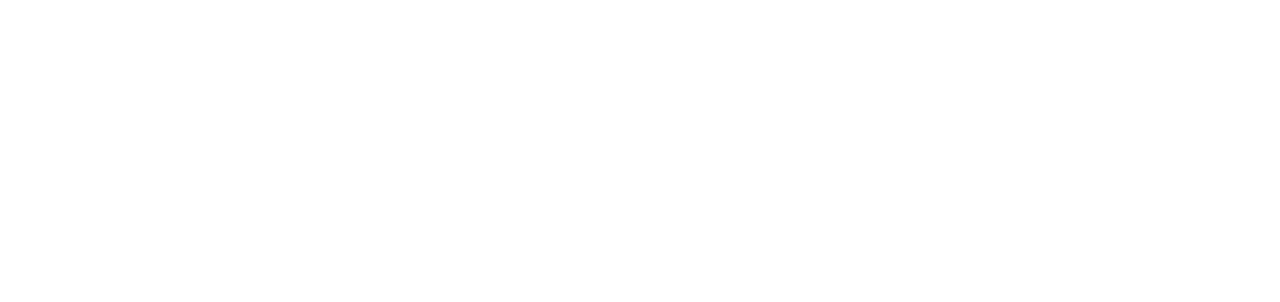
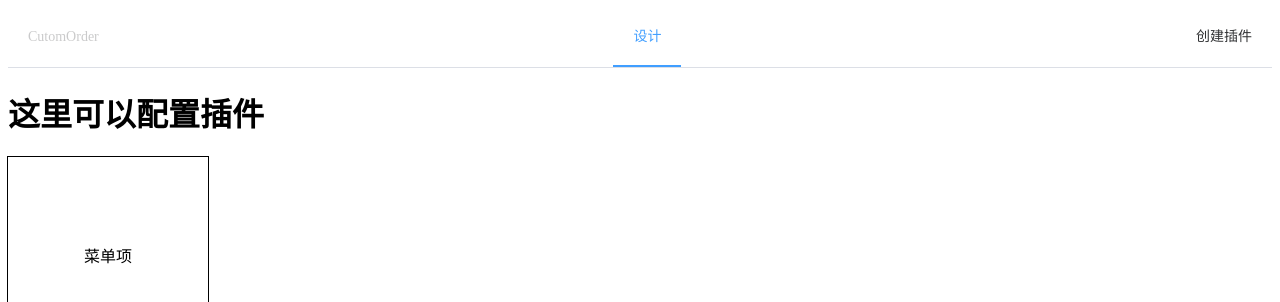
Before and after one commit to YX3234/customerOrder, a Vue app in the folder custom-order/: page /createPlugin in a window 1280 px wide. Before the commit this address had no page. Shown: the top 302 px of the page. Built offline with nearby package versions, Linux system fonts and the light colour scheme.

Commit message:
feat: 封装放置区域组件

```diff
--- a/custom-order/src/components/design/medium/DesignRender.vue
+++ b/custom-order/src/components/design/medium/DesignRender.vue
@@ -12,50 +12,7 @@
                 }}
 
             </div> -->
-        <div class="setDragaArea" ref="targetObj">
-            <DropContent v-model="Modeldata" ref="dropContentRef" group-name="drag-demo" :row="12" :column="12" :gap="2">
-                <template #preview-item="{ data }">
-                    <div style="background-color: sandybrown;height: 100%;border-radius: 6px;">
-                        <!-- <component :is="data?.key" :disabled="true" :data="data"></component> -->
-                        <div :style="{
-                            width: '100%',
-                            height: '100%',
-                            color: '#fff',
-                            // backgroundColor: '#707eb1',
-                            display: 'flex',
-                            justifyContent: 'center',
-                            alignItems: 'center',
-                            fontSize: '30%',
-                            fontWeight: '600'
-                        }">{{ (data?.name || '默认') + data?.column + "x" + data?.row }}</div>
-                    </div>
-                </template>
-                <template #move-mask="{ isPutDown }">
-                    <div :style="{
-                        width: '100%',
-                        height: '100%',
-                        border: '2px solid #2867f979',
-                        backgroundColor: isPutDown ? '#2867f91c' : '#ff000055',
-                        borderColor: isPutDown ? '#2c68f3' : '#ff000079',
-                        'border-radius': '6px',
-                        display: 'flex',
-                        justifyContent: 'center',
-                        alignItems: 'center',
-                        fontWeight: '600',
-                    }">
-                        {{ isPutDown ? '可以放置' : '不可放置' }}
-                    </div>
-                </template>
-            </DropContent>
-            <div class="mb16">
-                <button @click="() => dropContentRef?.addRow()">添加行</button>
-                <button @click="() => dropContentRef?.deleteRow()">删除行</button>
-            </div>
-            <h3 class="mb16">预览</h3>
-            <div style="width: 100%; height: 100%">
-                <PreviewLayout :data="Modeldata" :row="12" :column="12" :gap="6" :skipEmpty="false" />
-            </div>
-        </div>
+        <DragComponet :column='12' :row='12' :gap='2'></DragComponet>
     </div>
 </template>
 
@@ -64,15 +21,15 @@
 import { storeToRefs } from 'pinia';
 import { onMounted, onUpdated, ref, watchEffect } from 'vue';
 import DropContent from '@/components/grid/DropContent.vue';
-import PreviewLayout from '@/components/grid/PreviewLayout.vue';
+import DragComponet from '@/components/design/medium/DragComponent.vue'
 // import { useDraggable } from 'vue-draggable-plus';
 
 
-const dragStore = useDragStore();
-const { targetObj, containerList, Modeldata } = storeToRefs(dragStore);
-console.log("testData", Modeldata)
+// const dragStore = useDragStore();
+// const { targetObj, containerList, Modeldata } = storeToRefs(dragStore);
+// console.log("testData", Modeldata)
 
-const dropContentRef = ref<InstanceType<typeof DropContent>>();
+
 const renderList = [{ id: '0', name: "请拖动插件" }];
 const isDefault = ref(true);
 // const getPluginComponent = (type: string) => {
--- /dev/null
+++ b/custom-order/src/components/design/medium/DragComponent.vue
@@ -0,0 +1,62 @@
+<template>
+  <!-- 用于封装拖拽放置区域的组件 -->
+  <div class="setDragaArea" ref="targetObj">
+    <DropContent v-model="Modeldata" ref="dropContentRef" group-name="drag-demo" :row="row" :column="column" :gap="gap">
+      <template #preview-item="{ data }">
+        <div style="background-color: sandybrown;height: 100%;border-radius: 6px;">
+          <!-- <component :is="data?.key" :disabled="true" :data="data"></component> -->
+          <div :style="{
+      width: '100%',
+      height: '100%',
+      color: '#fff',
+      // backgroundColor: '#707eb1',
+      display: 'flex',
+      justifyContent: 'center',
+      alignItems: 'center',
+      fontSize: '30%',
+      fontWeight: '600'
+    }">{{ (data?.name || '默认') + data?.column + "x" + data?.row }}</div>
+        </div>
+      </template>
+      <template #move-mask="{ isPutDown }">
+        <div :style="{
+      width: '100%',
+      height: '100%',
+      border: '2px solid #2867f979',
+      backgroundColor: isPutDown ? '#2867f91c' : '#ff000055',
+      borderColor: isPutDown ? '#2c68f3' : '#ff000079',
+      'border-radius': '6px',
+      display: 'flex',
+      justifyContent: 'center',
+      alignItems: 'center',
+      fontWeight: '600',
+    }">
+          {{ isPutDown ? '可以放置' : '不可放置' }}
+        </div>
+      </template>
+    </DropContent>
+    <div class="mb16">
+      <button @click="() => dropContentRef?.addRow()">添加行</button>
+      <button @click="() => dropContentRef?.deleteRow()">删除行</button>
+    </div>
+    <h3 class="mb16">预览</h3>
+    <div style="width: 100%; height: 100%">
+      <PreviewLayout :data="Modeldata" :row="12" :column="12" :gap="6" :skipEmpty="false" />
+    </div>
+  </div>
+</template>
+
+<script setup lang="ts">
+import { ref } from "vue"
+import DropContent from '@/components/grid/DropContent.vue';
+import PreviewLayout from '@/components/grid/PreviewLayout.vue';
+import { useDragStore } from "@/stores/drag";
+import { storeToRefs } from "pinia";
+
+const dragStore = useDragStore();
+const { Modeldata } = storeToRefs(dragStore);
+let { column, row, gap } = defineProps(['column', 'row', 'gap'])
+const dropContentRef = ref<InstanceType<typeof DropContent>>();
+</script>
+
+<style lang="scss" scoped></style>
--- /dev/null
+++ b/custom-order/src/components/plugin/PluginMarket.vue
@@ -0,0 +1,31 @@
+<template>
+    <h1>这里可以配置插件</h1>
+    <div class="mealItem" @click="handleMealItemClick">
+        菜单项
+    </div>
+</template>
+
+<script setup lang="ts">
+import { } from "vue"
+import { useRouter } from "vue-router";
+const router = useRouter();
+const handleMealItemClick = () => {
+    router.push('/createPlugin/mealItem')
+}
+
+</script>
+
+<style lang="scss" scoped>
+.mealItem {
+
+    width: 200px;
+    height: 200px;
+    outline: 1px solid black;
+    text-align: center;
+    line-height: 200px;
+
+    &:hover {
+        background-color: rgba($color: #3c71f5, $alpha: 0.5);
+    }
+}
+</style>
--- /dev/null
+++ b/custom-order/src/components/plugin/components/MealItem.vue
@@ -0,0 +1,9 @@
+<template>
+  <div class="">这是表单项</div>
+</template>
+
+<script setup lang="ts">
+import { } from "vue"
+</script>
+
+<style lang="scss" scoped></style>
--- a/custom-order/src/components/welcome/NavLabel.vue
+++ b/custom-order/src/components/welcome/NavLabel.vue
@@ -28,7 +28,7 @@
         <div class="flex-grow"></div>
         <el-menu-item index="/design">设计</el-menu-item>
         <div class="flex-grow"></div>
-        <el-menu-item index="/other" disabled>其他</el-menu-item>
+        <el-menu-item index="/createPlugin">创建插件</el-menu-item>
     </el-menu>
 </template>
 <style scoped>
--- a/custom-order/src/router/index.ts
+++ b/custom-order/src/router/index.ts
@@ -1,13 +1,15 @@
 import { createRouter, createWebHistory } from 'vue-router'
 import LayoutView from '../views/LayoutView.vue'
 import HomeView from '../views/HomeView.vue'
+import MealItem from '@/components/plugin/components/MealItem.vue'
+import CreatePlugin from '@/views/CreatePlugin.vue'
 
 const router = createRouter({
   history: createWebHistory(import.meta.env.BASE_URL),
   routes: [
     {
       path: '/',
-      name: 'label',
+      // name: 'label',
       component: LayoutView,
       children: [
         // { path: '/', name: 'home', component: HomeView },
@@ -20,6 +22,16 @@
           component: () => import('../views/DesignView.vue')
         },
         {
+          path: '/createPlugin',
+          // name: 'createPlugin',//只有子路由具有名称
+          component: CreatePlugin
+          // children: []
+        },
+        {
+          path: '/createPlugin/mealItem',
+          component: MealItem
+        },
+        {
           path: '/',
           redirect: '/design'
         }
--- /dev/null
+++ b/custom-order/src/views/CreatePlugin.vue
@@ -0,0 +1,10 @@
+<template>
+    <div class=""></div>
+    <PluginMarket></PluginMarket>
+</template>
+
+<script setup lang="ts">
+import PluginMarket from '@/components/plugin/PluginMarket.vue';
+</script>
+
+<style lang="scss" scoped></style>
--- a/custom-order/tsconfig.app.json
+++ b/custom-order/tsconfig.app.json
@@ -1,7 +1,7 @@
 {
   "extends": "@vue/tsconfig/tsconfig.dom.json",
-  "include": ["env.d.ts", "src/**/*", "src/**/*.vue","src/components/**/*.vue"],
-  "files": ["src/views/LayoutView.vue","src/views/DesignView.vue","src/components/plugin/DragModel.vue"],
+  "include": ["env.d.ts", "src/**/*", "src/**/*.vue","src/components/**/**/*","src/components/**/**/**/*","d:/編程/前端/js/project/Custom order/custom-order/src/**/*"],
+  // "files": ["src/views/LayoutView.vue","src/views/DesignView.vue","src/components/plugin/PluginMarket.vue","src/views/CreatePlugin.vue"],
   "exclude": ["src/**/__tests__/*"],
   "compilerOptions": {
     "composite": true,
```
